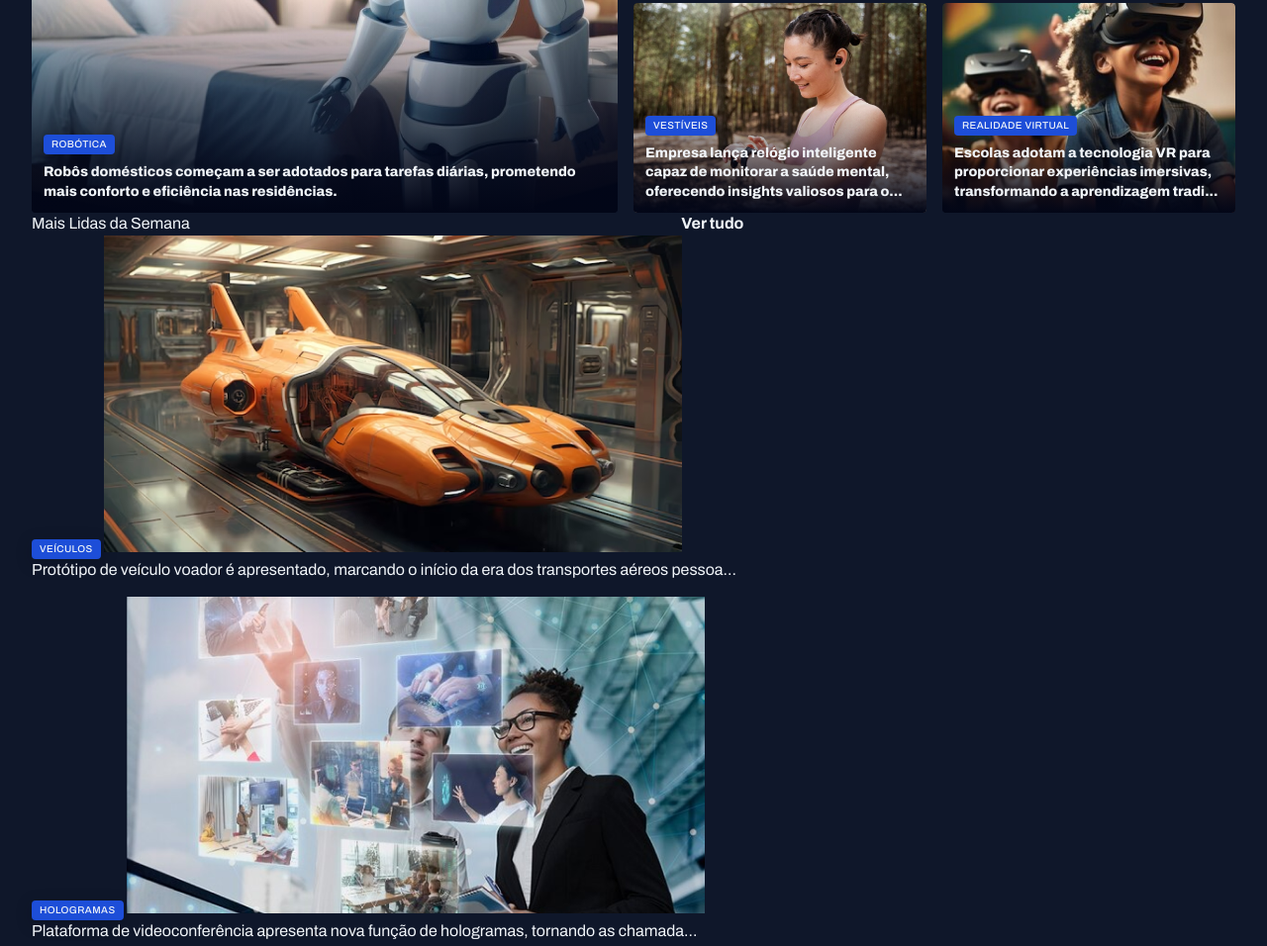
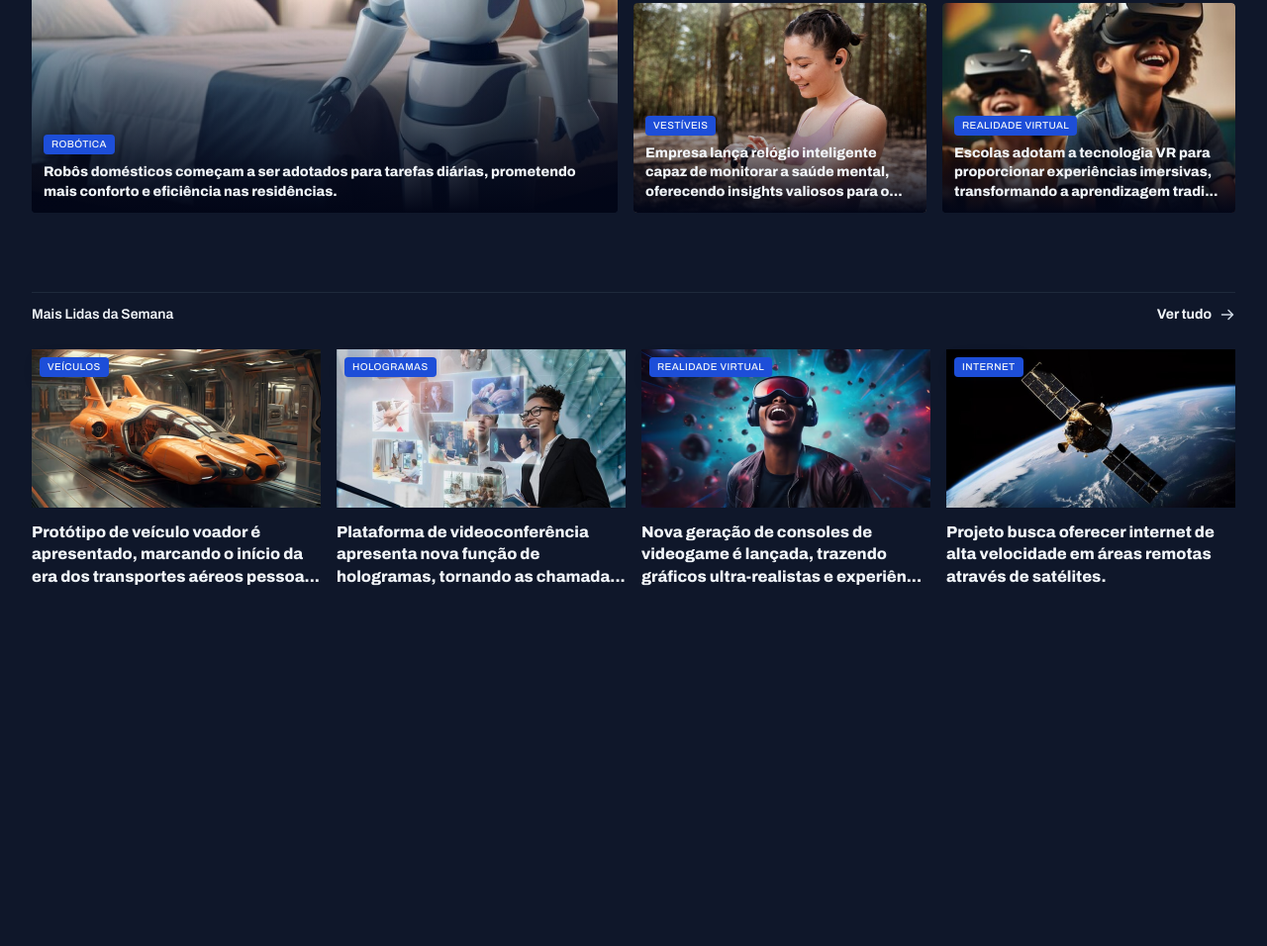
Before and after one commit to MiguelASFerreira/fullstack-noticia-aula, a plain HTML site: page index.html in a window 1280 px wide. Shown: the part 389-1345 px from the top of the page at 99% size. After the commit the page ends 983 px from the top, so only its background shows below. Drawn offline with Linux system fonts and the light colour scheme.

Commit message:
aplicando estilo na seção mais lidas da semana

```diff
--- a/styles/global.css
+++ b/styles/global.css
@@ -53,6 +53,7 @@ img {
 
 main {
     margin-top: 40px;
+    gap: 80px;
 }
 
 .content-tag {
--- a/styles/section.css
+++ b/styles/section.css
@@ -1,9 +1,30 @@
+section header {
+    border-top: 1px solid var(--stroke-color);
+    padding-block: 12px 24px;
+    font: var(--text-span);
+
+    a {
+        justify-self: end;
+        align-items: center;
+        gap: 8px;
+
+        span {
+            background-image: url('../assets/icons/ArrowRight.svg');
+            width: 16px;
+            height: 16px;
+        }
+
+        &:hover span{
+            background-image: url('../assets/icons/ArrowRight-hover.svg');
+        }
+    }
+}
+
 #featured {
     img {
         height: 100%;
         object-fit: cover;
         border-radius: 4px;
-    }
     }
 
     .card {
@@ -37,3 +58,30 @@
             margin-top: 8px;
         }
     }
+}
+
+#weekly {
+
+    &>div {
+        grid-template-columns: repeat(4, 292px);
+    }
+
+    img {
+        height: 160px;
+    }
+
+    figure {
+        position: relative;
+
+        .content-tag {
+            position: absolute;
+            top: 8px;
+            left: 8px;
+        }
+    }
+
+    p {
+        margin-top: 8px;
+        font-weight: 800;
+    }
+}
```
Lines whose indentation alone changed are shown as unchanged.
